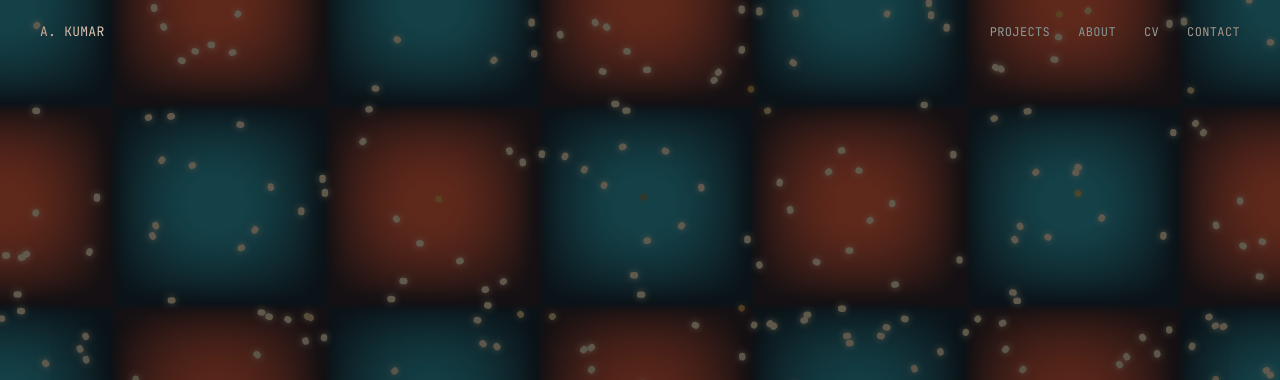
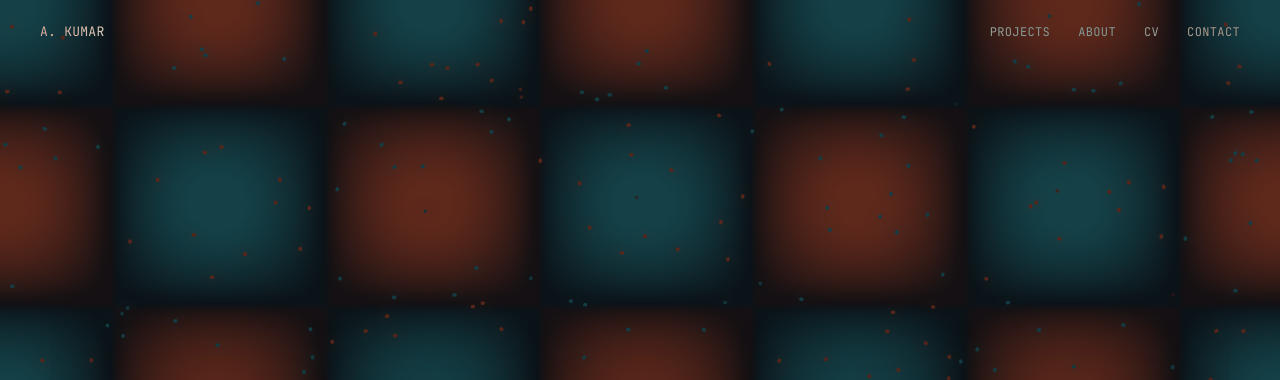
Before and after one commit to adiikumar/adiikumar.github.io, a plain HTML site: page index.html in a window 1280 px wide. Shown: the top 380 px of the page. Drawn offline with Linux system fonts and the light colour scheme.

Commit message:
glow fix

```diff
--- a/index.html
+++ b/index.html
@@ -362,7 +362,6 @@ function initTGV(canvasEl, opts){
 
   function hex2rgb(h){ h = h.replace('#',''); return [parseInt(h.slice(0,2),16), parseInt(h.slice(2,4),16), parseInt(h.slice(4,6),16)]; }
   var BG = hex2rgb('#0a0e12'), WARM = hex2rgb('#e8542a'), COOL = hex2rgb('#2596a1');
-  var AMBER = hex2rgb('#d9a441'), HILITE = hex2rgb('#f5e6c8');
 
   function seed(){
     P = [];
@@ -374,7 +373,7 @@ function initTGV(canvasEl, opts){
   // 8 reusable bucket arrays: [sign 0=cool/1=warm] x [speed quartile 0..3].
   // Tracers are grouped into these each frame so same-color segments share
   // one stroke() call instead of paying a state change per particle.
-  var buckets = [[],[],[],[]];
+  var buckets = [[],[],[],[],[],[],[],[]];
   var SPEED = opts.speed || 1.175;
 
   function layout(){
@@ -448,39 +447,33 @@ function initTGV(canvasEl, opts){
 
     if(useTracers && P.length){
       var sx = canvasEl.width / spanX, sy = canvasEl.height / spanY;
-      var adt = 2.7 * dt;
+      var adt = 1.6 * dt;
       var dprT = Math.min(window.devicePixelRatio || 1, 2);
       var globalAlpha = Math.max(0.55, fade);
 
-      // Tracer color depends only on local flow speed, never on local
-      // vorticity sign. The background is already a red/teal checkerboard
-      // by sign, so a tracer colored the same way by sign camouflages
-      // against whichever tile it happens to sit on. A single warm amber
-      // ramp (unused elsewhere in the field) stays visible against both
-      // the red and the teal regions; only its brightness rises with speed,
-      // fading to near-black when slow so it still recedes at rest.
+      // Each tracer takes the OPPOSITE color of the tile it is currently
+      // sitting on: a teal dot over a red region, a red dot over a teal
+      // one. Coloring it the SAME as the tile (the original bug) makes it
+      // vanish into that tile; the swap guarantees contrast everywhere,
+      // since a tracer is never the same hue as what is directly under it.
+      // Speed still controls how far that color pulls away from near-black,
+      // so a slow tracer still recedes toward the background at rest.
       var maxSpeed = 0.5 * F + 1e-6;
       var levels = [0.125, 0.375, 0.625, 0.875];
-      var palette = new Array(4);
-      for(var k = 0; k < 4; k++){
-        var te = Math.pow(levels[k], 0.6);
-        var r, g, b;
-        if(te <= 0.55){
-          var t0 = te / 0.55;
-          var mix = 0.3 + 0.7 * t0;
-          r = (BG[0] + (AMBER[0]-BG[0]) * mix) | 0;
-          g = (BG[1] + (AMBER[1]-BG[1]) * mix) | 0;
-          b = (BG[2] + (AMBER[2]-BG[2]) * mix) | 0;
-        } else {
-          var t1 = (te - 0.55) / 0.45;
-          r = (AMBER[0] + (HILITE[0]-AMBER[0]) * t1) | 0;
-          g = (AMBER[1] + (HILITE[1]-AMBER[1]) * t1) | 0;
-          b = (AMBER[2] + (HILITE[2]-AMBER[2]) * t1) | 0;
+      var palette = new Array(8);
+      for(var s = 0; s < 2; s++){
+        var base = s ? WARM : COOL;
+        for(var k = 0; k < 4; k++){
+          var te = Math.pow(levels[k], 0.6);
+          var mix = 0.28 + 0.7 * te;
+          var r = (BG[0] + (base[0]-BG[0]) * mix) | 0;
+          var g = (BG[1] + (base[1]-BG[1]) * mix) | 0;
+          var b = (BG[2] + (base[2]-BG[2]) * mix) | 0;
+          var al = globalAlpha * (0.55 + 0.45 * te);
+          palette[s*4 + k] = 'rgba(' + r + ',' + g + ',' + b + ',' + al.toFixed(3) + ')';
         }
-        var al = globalAlpha * (0.55 + 0.45 * te);
-        palette[k] = 'rgba(' + r + ',' + g + ',' + b + ',' + al.toFixed(3) + ')';
       }
-      for(var bi = 0; bi < 4; bi++) buckets[bi].length = 0;
+      for(var bi = 0; bi < 8; bi++) buckets[bi].length = 0;
 
       for(var p = 0; p < P.length; p++){
         var q = P[p];
@@ -495,23 +488,27 @@ function initTGV(canvasEl, opts){
         else if(q.y > spanY){ q.y -= spanY; wrapped = true; }
         q.wrapped = wrapped;
 
+        // Same sign test the field itself uses to pick WARM vs COOL for
+        // this exact (x,y), then invert it for the tracer's own color.
+        var tileIsWarm = (Math.cos(q.x) * Math.cos(q.y)) <= 0;
+        var s2 = tileIsWarm ? 0 : 1;   // 0 -> tracer uses COOL, 1 -> tracer uses WARM
         var spd = Math.sqrt(v2[0]*v2[0] + v2[1]*v2[1]);
         var speedIdx = Math.min(3, (Math.min(1, spd / maxSpeed) * 4) | 0);
-        buckets[speedIdx].push(q);
+        buckets[s2*4 + speedIdx].push(q);
       }
 
       ctx.lineCap = 'round';
       ctx.lineJoin = 'round';
-      ctx.lineWidth = (opts.tracerSize || 6.4) * dprT;
-      for(var bi2 = 0; bi2 < 4; bi2++){
+      ctx.lineWidth = (opts.tracerSize || 3.6) * dprT;
+      for(var bi2 = 0; bi2 < 8; bi2++){
         var bucket = buckets[bi2];
         if(!bucket.length) continue;
         ctx.strokeStyle = palette[bi2];
-        // Glow matches the tracer's own hue rather than a flat white halo,
-        // so it reads as a brighter version of the same color, not a
-        // separate white dot sitting on top of it.
+        // Glow matches the tracer's own (now-inverted) hue rather than a
+        // flat white halo, kept tight so it reads as a bright fleck, not
+        // a soft blob.
         ctx.shadowColor = palette[bi2];
-        ctx.shadowBlur = (opts.tracerGlow || 7) * dprT;
+        ctx.shadowBlur = (opts.tracerGlow || 13) * dprT;
         ctx.beginPath();
         for(var qi = 0; qi < bucket.length; qi++){
           var qq = bucket[qi];
```
Also changed, not shown: projects.html (+32 -35 lines).
